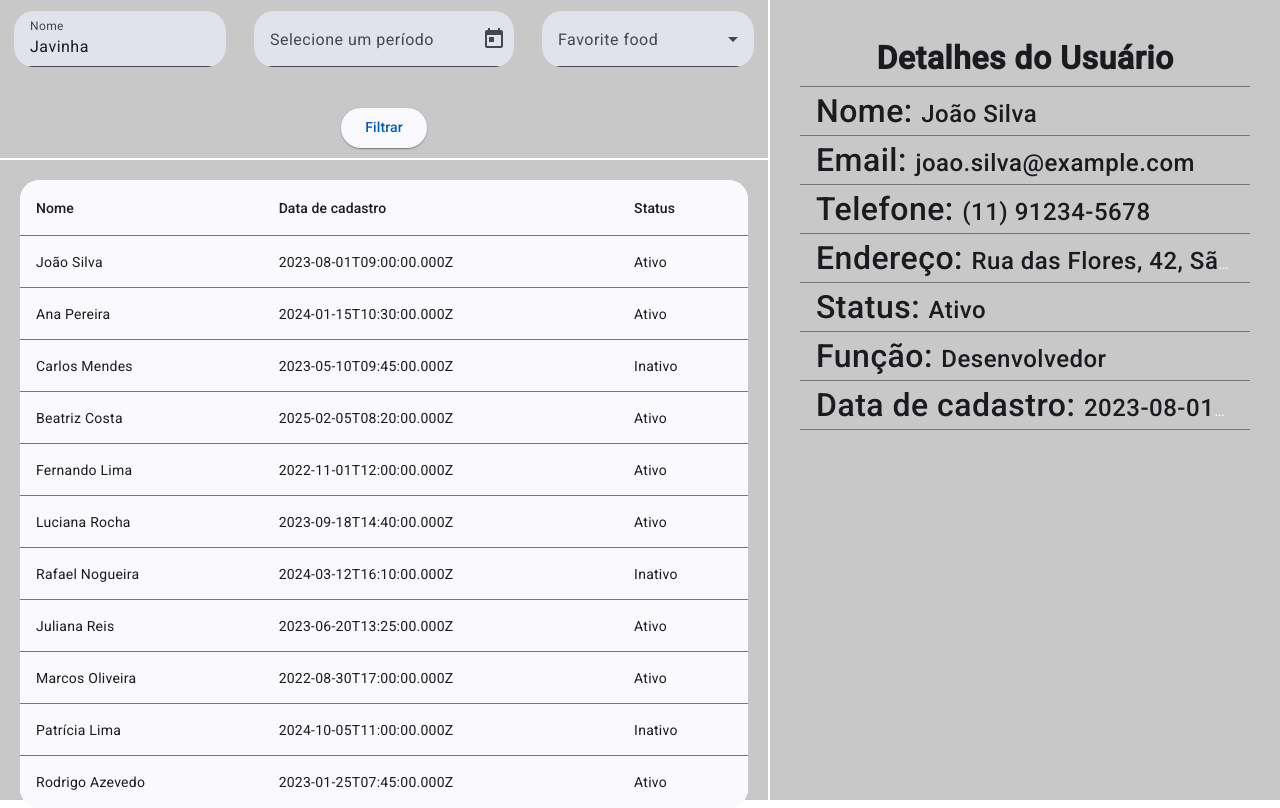
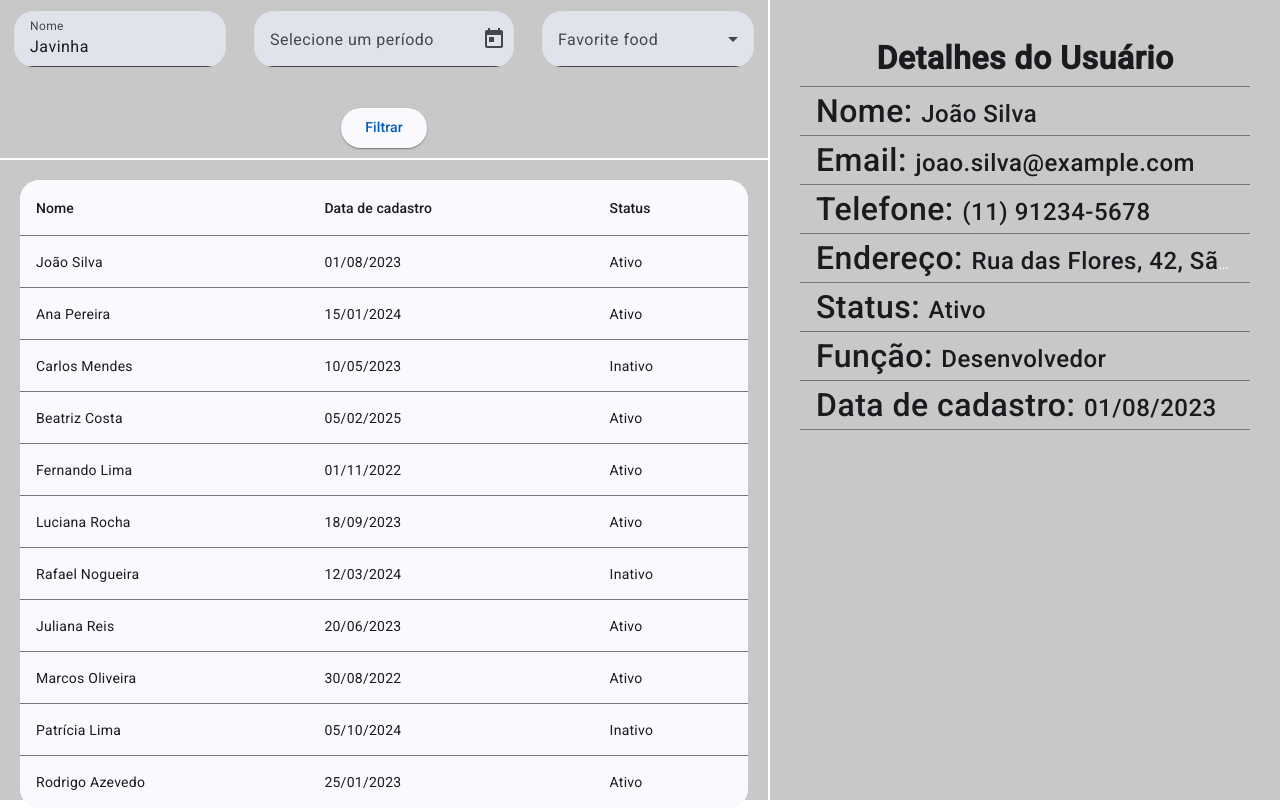
Before and after one commit to Luis-FernandoD/users-filter-project, an Angular app: page / in a window 1280 px wide. Built offline with nearby package versions, Linux system fonts and the light colour scheme.

Commit message:
adiciona formatação de data nas colunas de cadastro e ajusta importações no módulo de componentes

```diff
--- a/src/app/components/components.module.ts
+++ b/src/app/components/components.module.ts
@@ -6,6 +6,7 @@ import {FormsModule} from '@angular/forms';
 import { UsersList } from "../data/user-list";
 import { UsersListComponent } from "./users-list/users-list.component";
 import { PipesModule } from "../pipes/pipes.module";
+import { BrowserModule } from "@angular/platform-browser";
 
 
 @NgModule({
@@ -19,6 +20,7 @@ import { PipesModule } from "../pipes/pipes.module";
         AngularMaterialModule,
         FormsModule,
         PipesModule,
+        BrowserModule
     ],
     exports: [
       UserDetailsComponent,
--- a/src/app/components/user-details/user-details.component.html
+++ b/src/app/components/user-details/user-details.component.html
@@ -29,7 +29,7 @@
   </mat-list-item>
     <mat-divider></mat-divider>
   <mat-list-item>
-    <span class="h2">Data de cadastro: </span> <span class="h4">{{user.dataCadastro}}</span>
+    <span class="h2">Data de cadastro: </span> <span class="h4">{{ user.dataCadastro | date:'dd/MM/yyyy' }}</span>
   </mat-list-item>
     <mat-divider></mat-divider>
 </mat-list>
--- a/src/app/components/users-list/users-list.component.html
+++ b/src/app/components/users-list/users-list.component.html
@@ -11,7 +11,7 @@
     <ng-container matColumnDef="date">
       <th mat-header-cell *matHeaderCellDef>Data de cadastro</th>
       <td mat-cell *matCellDef="let element"
-      class="users-list__item" (click)="onUserSelected(element)">{{ element.dataCadastro }}</td>
+      class="users-list__item" (click)="onUserSelected(element)">{{ element.dataCadastro | date:'dd/MM/yyyy' }}</td>
     </ng-container>
 
     <!-- Coluna Status -->
--- a/src/app/pipes/pipes.module.ts
+++ b/src/app/pipes/pipes.module.ts
@@ -7,7 +7,8 @@ import { StatusPipe } from './status.pipe';
     declarations: [
     PhonePipe,
     AdressPipe,
-    StatusPipe
+    StatusPipe,
+
   ],
     exports: [
         PhonePipe,
```
